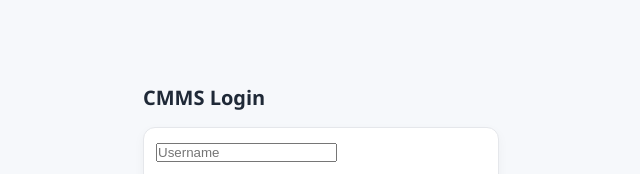
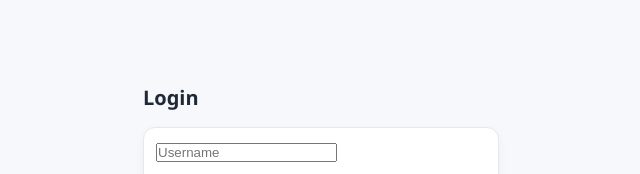
Before and after one commit to jkbpmsystem/fnb, a plain HTML site: page index.html in a window 1280 px wide. Shown: the top 174 px of the page, without its empty margins (319-959 px from the left). Drawn offline with Linux system fonts and the light colour scheme.

Commit message:
Update index.html

```diff
--- a/index.html
+++ b/index.html
@@ -24,7 +24,7 @@
 </div>
 
 <div class="main" style="max-width:420px;margin:60px auto;">
-  <h2 class="title">CMMS Login</h2>
+  <h2 class="title">Login</h2>
   <div class="asset-card" style="margin-top:16px;">
     <input id="username" placeholder="Username"><br><br>
     <input id="password" type="password" placeholder="Password"><br><br>
```
